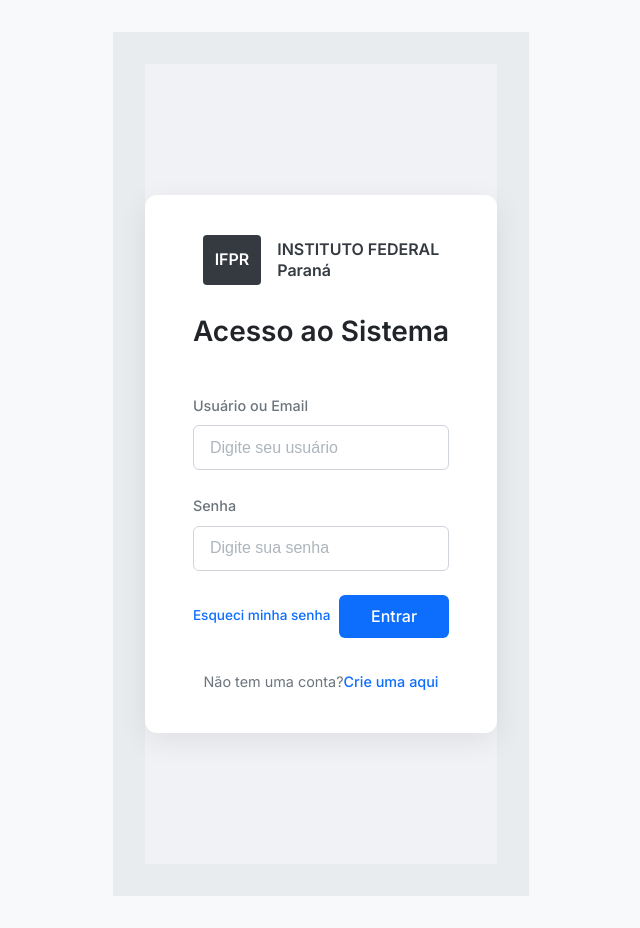
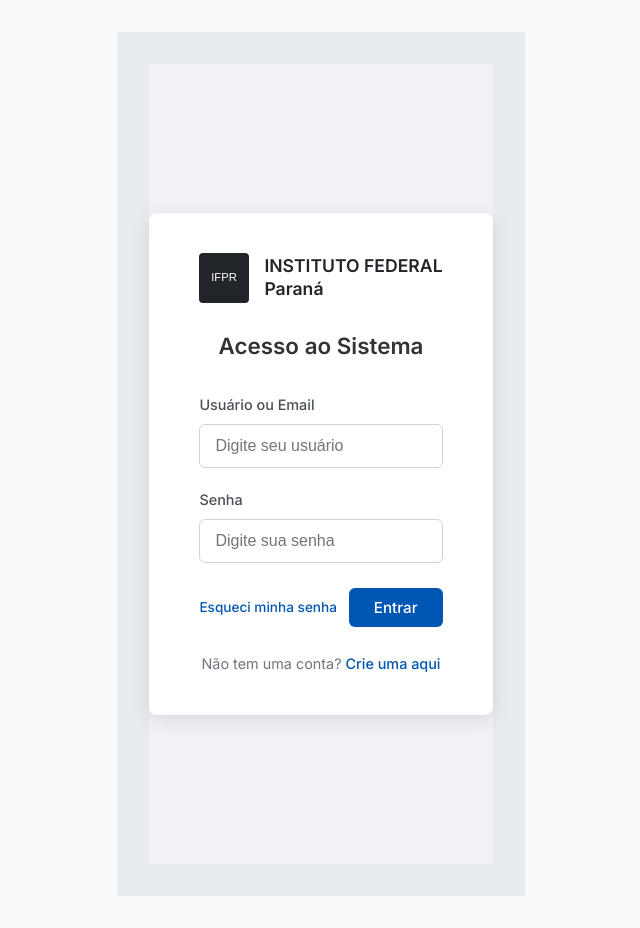
Before and after one commit to HubSabia/HubSabia_Front_e_Back, a Vue app in the folder frontend/: page /#/login in a window 1280 px wide. Shown: the whole page, without its empty margins (319-959 px from the left). Built offline with nearby package versions, Linux system fonts and the light colour scheme.

Commit message:
design da pagina que login

```diff
--- a/frontend/src/views/LoginView.vue
+++ b/frontend/src/views/LoginView.vue
@@ -2,46 +2,27 @@
   <div class="login-view">
     <div class="login-card">
       <div class="logo-area">
-        <div class="logo-box">IFPR</div>
-        <div class="logo-text">
-          <span>INSTITUTO FEDERAL</span>
-          <span>Paraná</span>
+        <img src="/ifpr_logo_placeholder.svg" alt="Logo IFPR" class="logo-img">
+        <h2 class="institution-name">INSTITUTO FEDERAL<br>Paraná</h2>
       </div>
+      <h3 class="login-title">Acesso ao Sistema</h3>
+      <form @submit.prevent="handleLogin">
+        <div class="form-group">
+          <label for="username">Usuário ou Email</label>
+          <input type="text" id="username" v-model="username" required placeholder="Digite seu usuário">
         </div>
-
-      <h2 class="title">Acesso ao Sistema</h2>
-
-      <form @submit.prevent="handleLogin" class="login-form">
-        <div class="form-group">
-          <label for="email">Usuário ou Email</label>
-          <input type="email" id="email" v-model="email" required placeholder="Digite seu usuário">
-        </div>
-
         <div class="form-group">
           <label for="password">Senha</label>
           <input type="password" id="password" v-model="password" required placeholder="Digite sua senha">
         </div>
-
-        <div class="actions-row">
+        <div class="form-actions">
            <a href="#" class="forgot-password">Esqueci minha senha</a>
-          <button type="submit" class="btn-login" :disabled="isLoading">
-            {{ isLoading ? 'Entrando...' : 'Entrar' }}
-          </button>
+           <button type="submit" class="btn btn-primary login-button">Entrar</button>
+        </div>
+         <div class="create-account-link">
+            Não tem uma conta? <a href="#">Crie uma aqui</a>
         </div>
       </form>
-
-      <div class="signup-link">
-        <span>Não tem uma conta?</span>
-        <router-link to="/registrar">Crie uma aqui</router-link>
-      </div>
-
-      <!-- Indicadores de estado -->
-      <div v-if="isLoading" class="loading-container">
-        <div class="spinner"></div>
-      </div>
-      <div v-if="errorMessage" class="error-message">
-        {{ errorMessage }}
-      </div>
     </div>
   </div>
 </template>
@@ -88,24 +69,22 @@ const handleLogin = async () => {
 </script>
 
 <style scoped>
-/* ESTILOS ATUALIZADOS PARA O NOVO DESIGN */
-
 .login-view {
+  width: 100%;
   display: flex;
   justify-content: center;
   align-items: center;
   min-height: 100vh;
-  width: 100%;
-  background-color: #f0f2f5; /* Fundo cinza claro */
+  background-color: #f0f2f5; /* Light grey background */
 }
 
 .login-card {
-  background-color: #ffffff;
-  padding: 2.5rem 3rem;
-  border-radius: 12px;
-  box-shadow: 0 8px 30px rgba(0, 0, 0, 0.08);
+  background: #ffffff;
+  padding: 40px 50px;
+  border-radius: 8px;
+  box-shadow: 0 5px 20px rgba(0, 0, 0, 0.1);
   width: 100%;
-  max-width: 480px;
+  max-width: 450px;
   text-align: center;
 }
 
@@ -113,56 +92,49 @@ const handleLogin = async () => {
   display: flex;
   align-items: center;
   justify-content: center;
-  gap: 1rem;
-  margin-bottom: 1.5rem;
+  margin-bottom: 25px;
+  gap: 15px;
 }
 
-.logo-box {
-  background-color: #343a40; /* Cinza escuro */
-  color: white;
-  padding: 0.75rem;
-  font-weight: 600;
+.logo-img {
+  height: 50px;
+  /* Placeholder style */
+  background-color: var(--sidebar-bg, #212529);
+  padding: 5px;
   border-radius: 4px;
 }
 
-.logo-text {
-  display: flex;
-  flex-direction: column;
-  align-items: flex-start;
-  color: #343a40;
+.institution-name {
+    font-size: 1.1rem;
     font-weight: 600;
+    color: var(--sidebar-bg, #212529);
     line-height: 1.3;
+    text-align: left;
 }
 
-.title {
-  font-size: 1.75rem;
-  margin-bottom: 2.5rem;
+.login-title {
+  margin-bottom: 30px;
+  color: #333;
   font-weight: 600;
-  color: #212529;
-}
-
-.login-form {
-  width: 100%;
+  font-size: 1.4rem;
 }
 
 .form-group {
-  margin-bottom: 1.5rem;
+  margin-bottom: 20px;
   text-align: left;
 }
 
 .form-group label {
   display: block;
-  margin-bottom: 0.5rem;
+  margin-bottom: 8px;
+  color: #495057;
+  font-weight: 500;
   font-size: 0.9rem;
-  font-weight: 500;
-  color: #6c757d;
 }
 
 .form-group input {
   width: 100%;
-  padding: 0.8rem 1rem;
-  background-color: #ffffff;
-  color: #212529;
+  padding: 12px 15px;
   border: 1px solid #ced4da;
   border-radius: 6px;
   font-size: 1rem;
@@ -171,25 +143,21 @@ const handleLogin = async () => {
 
 .form-group input:focus {
   outline: none;
-  border-color: #0d6efd; /* Azul primário */
-  box-shadow: 0 0 0 0.2rem rgba(13, 110, 253, 0.25);
+  border-color: var(--primary-color, #007bff);
+  box-shadow: 0 0 0 0.2rem rgba(0, 123, 255, 0.25);
 }
 
-.form-group input::placeholder {
-  color: #adb5bd;
-}
-
-.actions-row {
+.form-actions {
     display: flex;
     justify-content: space-between;
     align-items: center;
-  margin-top: 1.5rem;
-  margin-bottom: 2rem;
+    margin-top: 25px;
+    margin-bottom: 20px;
 }
 
 .forgot-password {
     font-size: 0.85rem;
-  color: #0d6efd;
+    color: var(--primary-color, #007bff);
     text-decoration: none;
 }
 
@@ -197,39 +165,23 @@ const handleLogin = async () => {
     text-decoration: underline;
 }
 
-.btn-login {
-  background-color: #0d6efd;
-  color: #ffffff;
-  border: none;
-  padding: 0.7rem 2rem;
-  font-weight: 500;
-  border-radius: 6px;
-  cursor: pointer;
-  transition: background-color 0.2s ease;
+.login-button {
+    padding: 10px 25px;
 }
 
-.btn-login:hover {
-  background-color: #0b5ed7;
-}
-
-.btn-login:disabled {
-  background-color: #0d6efd;
-  opacity: 0.65;
-  cursor: not-allowed;
-}
-
-.signup-link {
+.create-account-link {
+    margin-top: 25px;
     font-size: 0.9rem;
     color: #6c757d;
 }
 
-.signup-link a {
-  color: #0d6efd;
+.create-account-link a {
+    color: var(--primary-color, #007bff);
     text-decoration: none;
     font-weight: 500;
 }
 
-.signup-link a:hover {
+.create-account-link a:hover {
     text-decoration: underline;
 }
 
```
Lines whose indentation alone changed are shown as unchanged.
